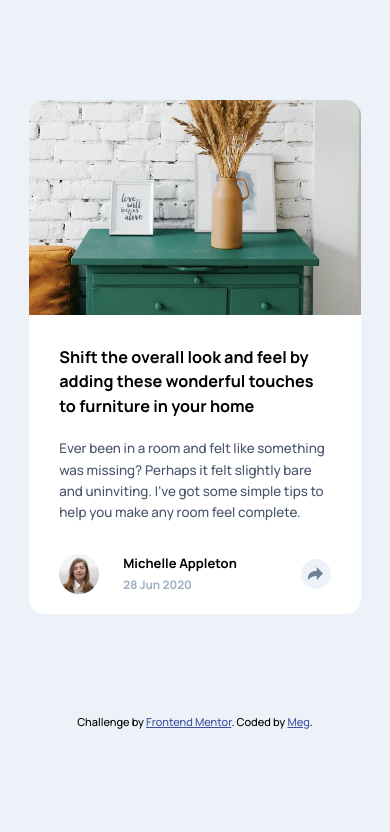
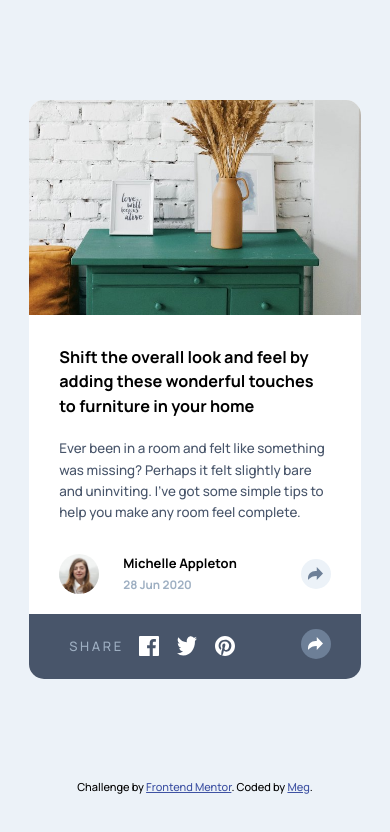
Before and after one commit to mbarnstien/article-preview-component, a plain HTML site: page index.html in a window 390 px wide. Drawn offline with Linux system fonts and the light colour scheme.

Commit message:
Mobile active state design

```diff
--- a/index.html
+++ b/index.html
@@ -33,6 +33,17 @@
             <img src="images/icon-share.svg" alt="Share" id="share"/>
           </div>
         </div>
+        <div class="active-share">
+          <div class="share-icons">
+            <p>S h a r e</p>
+            <img src="images/icon-facebook.svg" alt="Facebook" />
+            <img src="images/icon-twitter.svg" alt="Twitter" />
+            <img src="images/icon-pinterest.svg" alt="Pinterest" />
+          </div>
+          <div class="circle active-circle">
+            <svg xmlns="http://www.w3.org/2000/svg" width="15" height="13" ><path id="active-arrow" fill="#6E8098" d="M15 6.495L8.766.014V3.88H7.441C3.33 3.88 0 7.039 0 10.936v2.049l.589-.612C2.59 10.294 5.422 9.11 8.39 9.11h.375v3.867L15 6.495z"/></svg>
+          </div>
+        </div>
       </div>
     </div>
   </div>
--- a/main.css
+++ b/main.css
@@ -91,6 +91,51 @@ img {
     width: 15px;
 }
 
+/**Javascript Active States**/
+.hide {
+    display: none;
+}
+
+.active-share {
+    background-color: hsl(217, 19%, 35%);
+    display: flex;
+    justify-content: space-between;
+    flex-direction: row;
+    border-radius: 0 0 15px 15px;
+    height: 65px;
+}
+
+.active-share p {
+    color: hsl(212, 23%, 69%);
+    text-transform: uppercase;
+}
+
+.share-icons {
+    display: flex;
+    justify-content: space-between;
+    align-items: center;
+    width: 50%;
+    margin-left: 40px;
+}
+
+.share-icons img {
+    height: 20px;
+    width: 20px;
+}
+
+.active-circle {
+    background-color: hsl(214, 17%, 51%);
+    display: flex;
+    justify-content: center;
+    align-items: center;
+    margin-top: 15px;
+    margin-right: 30px;
+}
+
+#active-arrow {
+    fill: white;
+}
+
 /**footer**/
 .attribution {
     font-size: 11px;
```
